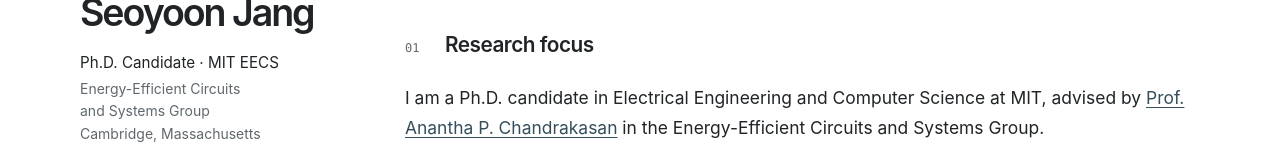
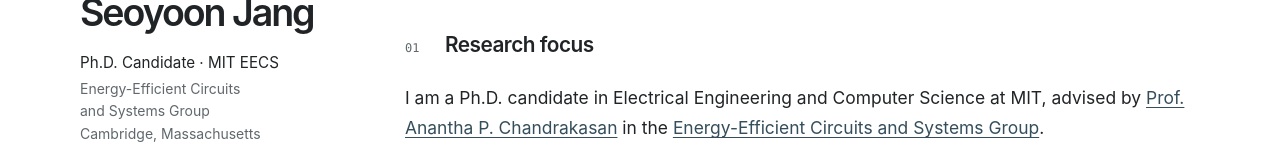
Before and after one commit to noahJang/noahJang.github.io, a plain HTML site: page index.html in a window 1280 px wide. Shown: the part 121-284 px from the top of the page. Drawn offline with Linux system fonts and the light colour scheme.

Commit message:
Update EECSG group link

```diff
--- a/index.html
+++ b/index.html
@@ -648,7 +648,7 @@
               I am a Ph.D. candidate in Electrical Engineering and Computer Science at MIT, advised
               by
               <a href="https://chandrakasan.mit.edu">Prof. Anantha P. Chandrakasan</a>
-              in the Energy-Efficient Circuits and Systems Group.
+              in the <a href="https://eecsg.mit.edu">Energy-Efficient Circuits and Systems Group</a>.
             </p>
             <p>
               I design hardware security architectures for post-quantum and privacy-preserving
```
